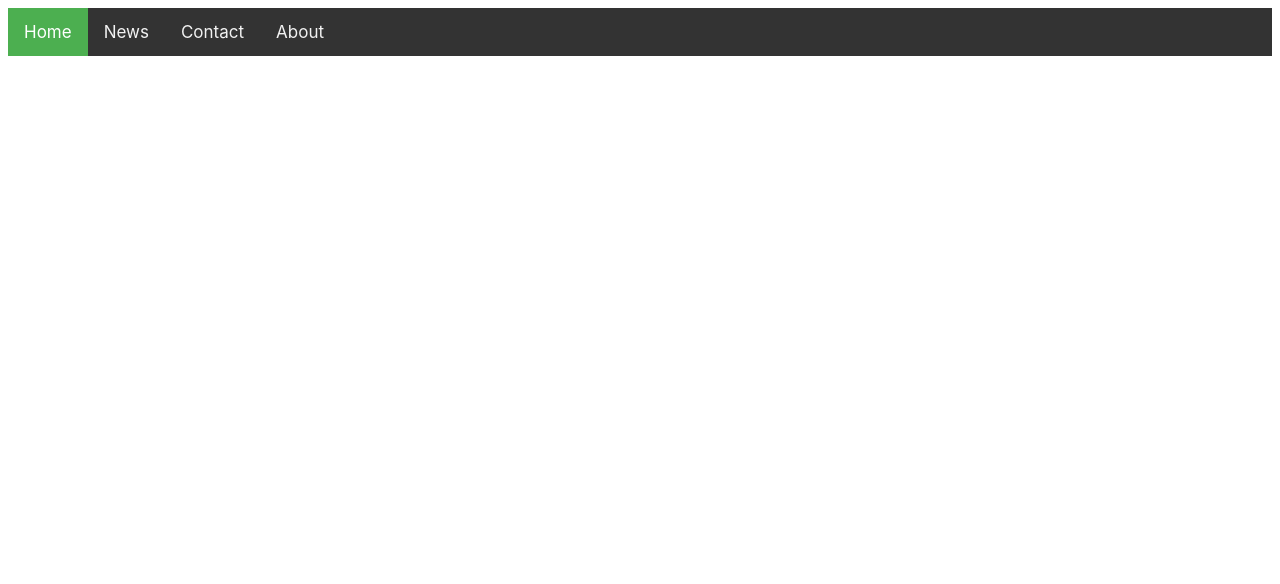
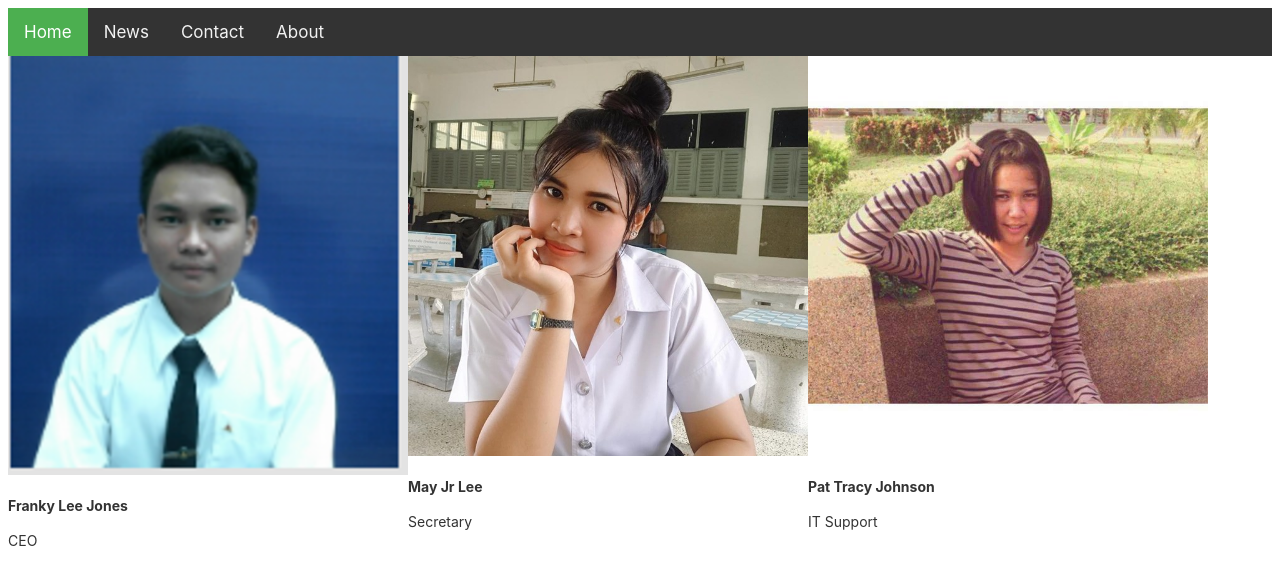
Before and after one commit to wichit2s/wichit2s-web-source, an Angular app: page / in a window 1280 px wide. Shown: the top 584 px of the page. Built offline with nearby package versions, Linux system fonts and the light colour scheme.

Commit message:
display frank pat may

```diff
--- a/src/app/app.component.html
+++ b/src/app/app.component.html
@@ -1,4 +1,8 @@
 <app-topbar></app-topbar>
+<!--
+<app-card *ngFor="let i of [1,2,3,4,6]"></app-card>
+-->
+<app-card></app-card>
 <router-outlet></router-outlet>
 <!-- Toolbar -->
 <!--
--- a/src/app/card/card.component.html
+++ b/src/app/card/card.component.html
@@ -1,7 +1,7 @@
-<div class="card">
-  <img src="{{image}}" alt="Avatar" style="width:100%">
+<div class="card" *ngFor="let friend of friends">
+  <img src="{{'assets/images/'+friend.pic}}" alt="Avatar" style="width:100%">
   <div class="container">
-    <h4><b>{{name}}</b></h4>
-    <p>{{position}}</p>
+    <h4><b>{{friend.name}}</b></h4>
+    <p>{{friend.position}}</p>
   </div>
 </div>
--- a/src/app/card/card.component.scss
+++ b/src/app/card/card.component.scss
@@ -0,0 +1,4 @@
+.card {
+  float: left;
+  width: 400px;
+}
--- a/src/app/card/card.component.ts
+++ b/src/app/card/card.component.ts
@@ -7,12 +7,26 @@ import { Component, OnInit } from '@angular/core';
 })
 export class CardComponent implements OnInit {
 
-  image = 'http://math.sci.ubu.ac.th/assets/staffimages/warawoot.jpg';
-  name = 'John Doe';
-  position = 'Programmer';
+  friends = [
+    {
+      name: 'Franky Lee Jones',
+      pic: 'frank.png',
+      position: 'CEO',
+    },
+    {
+      name: 'May Jr Lee',
+      pic: 'may.jpg',
+      position: 'Secretary',
+    },
+    {
+      name: 'Pat Tracy Johnson',
+      pic: 'pat.jpg',
+      position: 'IT Support',
+    }
+  ];
 
   constructor() {
-    this.image = 'https://wichit2s.gitlab.io/assets/images/paul_logo_96x96.png';
+    // this.image = 'https://wichit2s.gitlab.io/assets/images/paul_logo_96x96.png';
   }
 
   ngOnInit() {
```
